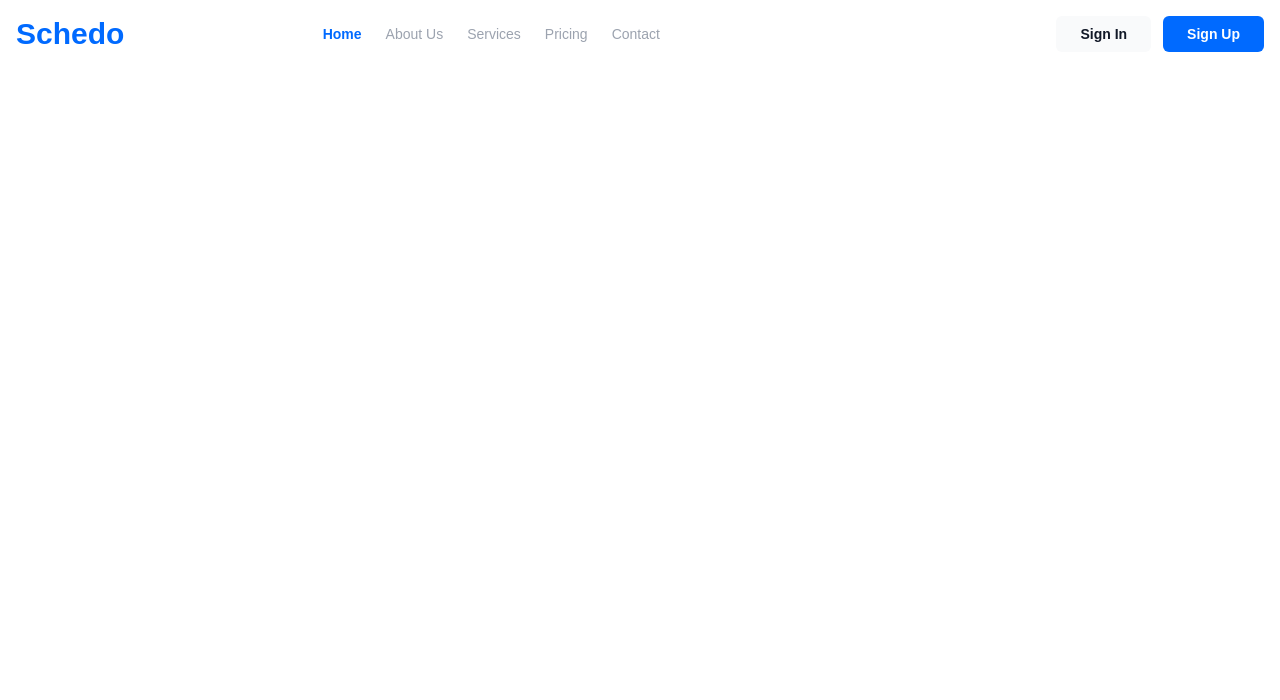
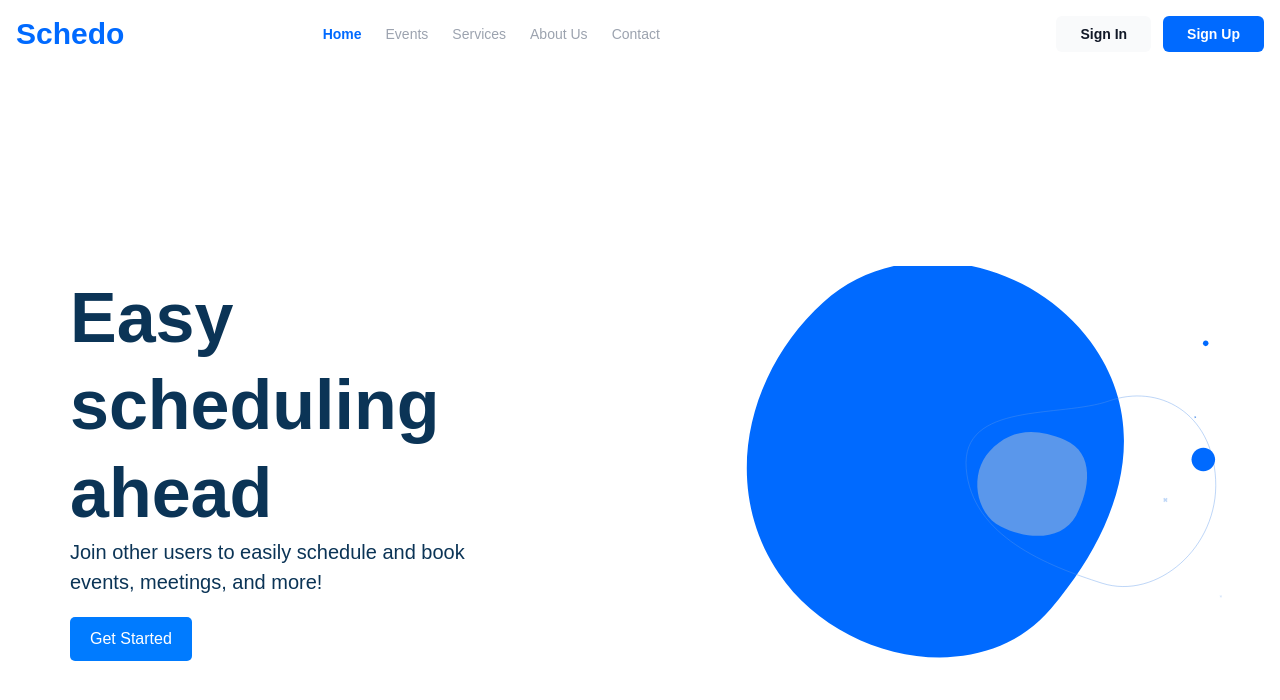
Before and after one commit to Law-son/schedo-frontend, a React (Vite) app in the folder schedo-frontend/: page / in a window 1280 px wide. Shown: the top 700 px of the page. Built offline with nearby package versions, Linux system fonts and the light colour scheme.

Commit message:
feat(ui): add hero section

```diff
--- a/schedo-frontend/package.json
+++ b/schedo-frontend/package.json
@@ -10,6 +10,7 @@
     "preview": "vite preview"
   },
   "dependencies": {
+    "@lottiefiles/react-lottie-player": "^3.5.4",
     "@tailwindcss/aspect-ratio": "^0.4.2",
     "@tailwindcss/forms": "^0.5.9",
     "@tailwindcss/typography": "^0.5.15",
--- /dev/null
+++ b/schedo-frontend/src/components/heroSection/HeroSection.jsx
@@ -0,0 +1,93 @@
+import React, { useEffect, useState } from "react";
+import { Player } from "@lottiefiles/react-lottie-player";
+
+const HeroSection = () => {
+  const [isSmallScreen, setIsSmallScreen] = useState(window.innerWidth < 768); // Change 768px to your breakpoint
+
+  useEffect(() => {
+    const handleResize = () => {
+      setIsSmallScreen(window.innerWidth < 768);
+    };
+
+    window.addEventListener("resize", handleResize);
+    return () => {
+      window.removeEventListener("resize", handleResize);
+    };
+  }, []);
+
+  return (
+    <div style={styles.heroContainer}>
+      <div style={styles.heroText} className="absolute bg-transparent max-w-[60%] md:max-w-[40%] md:relative">
+        <h1 className="text-blue-black text-[45px] text-center font-bold leading-tight md:text-[70px] md:text-left">
+          Easy scheduling ahead
+        </h1>
+        <p className="text-blue-black text-center text-[20px] md:text-left">
+          Join other users to easily schedule and book events, meetings, and more!
+        </p>
+        <button
+          style={{
+            ...styles.ctaButton,
+            ...(isSmallScreen ? styles.ctaButtonSmall : {})
+          }}
+        >
+          Get Started
+        </button>
+      </div>
+
+      {/* Lottie Animation */}
+      <Player
+        autoplay
+        loop
+        src="/lottieBg.json"
+        style={{
+          ...styles.lottieAnimation,
+          ...(isSmallScreen ? styles.lottieAnimationSmall : {})
+        }}
+        className="md:translate-x-0 md:relative"
+      />
+    </div>
+  );
+};
+
+const styles = {
+  heroContainer: {
+    position: "relative",
+    display: "flex",
+    alignItems: "center",
+    justifyContent: "space-between",
+    height: "100vh",
+    backgroundColor: "#fff",
+    padding: "0 50px",
+    overflowX: "hidden",
+  },
+  heroText: {
+    padding: "20px 20px",
+    zIndex: "10",
+    textAlign: "left",
+  },
+  ctaButton: {
+    marginTop: "20px",
+    padding: "10px 20px",
+    fontSize: "16px",
+    backgroundColor: "#007BFF",
+    color: "#fff",
+    border: "none",
+    borderRadius: "5px",
+    cursor: "pointer",
+  },
+  ctaButtonSmall: {
+    // Center the button on small screens
+    display: "block",
+    margin: "20px auto 0 auto",
+  },
+  lottieAnimation: {
+    width: "500px",
+    height: "500px",
+  },
+  lottieAnimationSmall: {
+    // Move the animation a bit to the right on small screens
+    transform: "translateX(110px)",
+  },
+};
+
+export default HeroSection;
--- a/schedo-frontend/src/components/navbar/NavBar.jsx
+++ b/schedo-frontend/src/components/navbar/NavBar.jsx
@@ -10,12 +10,12 @@ const NavBar = () => {
 
   const getNavItemClass = (item) => {
     return activeItem === item
-      ? "text-sm text-primary-blue font-bold" // Active item
-      : "text-sm text-gray-400 hover:text-gray-500"; // Inactive item
+      ? "text-lg text-primary-blue font-bold md:text-3xl lg:text-sm" // Active item
+      : "text-lg text-gray-400 hover:text-gray-500 md:text-3xl lg:text-sm"; // Inactive item
   };
 
   return (
-    <div className="bg-primary-blue">
+    <div className="bg-primary-blue z-10">
       <nav className="relative px-4 py-4 flex justify-between items-center bg-white">
         <a className="text-3xl font-bold leading-none" href="#">
           <span className="self-center whitespace-nowrap text-2xl font-semibold text-primary-blue md:text-4xl lg:text-3xl">
@@ -49,11 +49,11 @@ const NavBar = () => {
           </li>
           <li>
             <a
-              className={getNavItemClass("About Us")}
+              className={getNavItemClass("Events")}
               href="#"
-              onClick={() => handleItemClick("About Us")}
+              onClick={() => handleItemClick("Events")}
             >
-              About Us
+              Events
             </a>
           </li>
           <li>
@@ -67,11 +67,11 @@ const NavBar = () => {
           </li>
           <li>
             <a
-              className={getNavItemClass("Pricing")}
+              className={getNavItemClass("About Us")}
               href="#"
-              onClick={() => handleItemClick("Pricing")}
+              onClick={() => handleItemClick("About Us")}
             >
-              Pricing
+              About Us
             </a>
           </li>
           <li>
@@ -104,7 +104,7 @@ const NavBar = () => {
           <div className="navbar-backdrop fixed inset-0 bg-gray-800 opacity-25"></div>
           <nav className="fixed top-0 left-0 bottom-0 flex flex-col w-5/6 max-w-sm py-6 px-6 bg-white border-r overflow-y-auto">
             <div className="flex items-center mb-8">
-              <a className="mr-auto text-3xl font-bold leading-none" href="#">
+              <a className="mr-auto text-3xl font-bold leading-none self-center whitespace-nowrap text-primary-blue md:text-4xl lg:text-3xl" href="#">
                 Schedo
               </a>
               <button className="navbar-close" onClick={() => setIsMenuOpen(false)}>
@@ -137,11 +137,11 @@ const NavBar = () => {
                 </li>
                 <li>
                   <a
-                    className={getNavItemClass("About Us")}
+                    className={getNavItemClass("Events")}
                     href="#"
-                    onClick={() => handleItemClick("About Us")}
+                    onClick={() => handleItemClick("Events")}
                   >
-                    About Us
+                    Events
                   </a>
                 </li>
                 <li>
@@ -155,11 +155,11 @@ const NavBar = () => {
                 </li>
                 <li>
                   <a
-                    className={getNavItemClass("Pricing")}
+                    className={getNavItemClass("About Us")}
                     href="#"
-                    onClick={() => handleItemClick("Pricing")}
+                    onClick={() => handleItemClick("About Us")}
                   >
-                    Pricing
+                    About Us
                   </a>
                 </li>
                 <li>
--- a/schedo-frontend/src/pages/home/Home.jsx
+++ b/schedo-frontend/src/pages/home/Home.jsx
@@ -1,9 +1,11 @@
 import React from 'react'
 import NavBar from "../../components/navbar/NavBar";
+import HeroSection from '../../components/heroSection/HeroSection';
 
 const Home = () => {
   return <>
     <NavBar />
+    <HeroSection />
   </>;
 }
 
```
Also changed, not shown: 1 other file (tests, documents, lock files or other folders).
